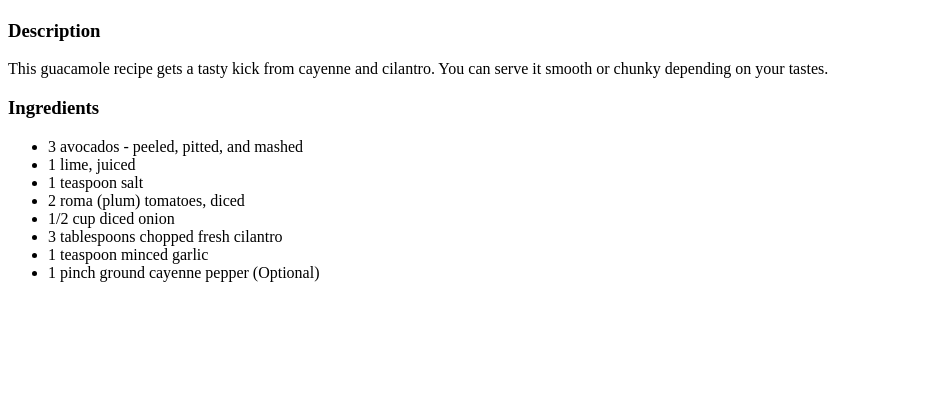
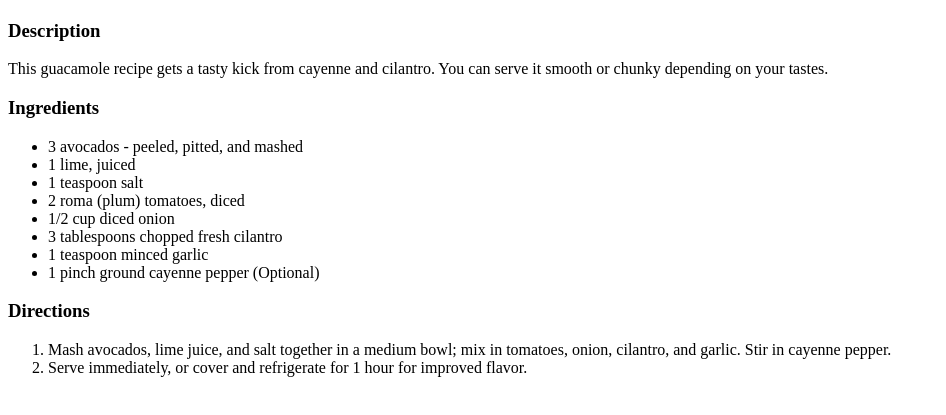
Before and after one commit to sharpskull2/odin-recipes, a plain HTML site: page recipes/guacamole.html in a window 1280 px wide. Shown: the part 99-514 px from the top of the page, without its empty margins (0-946 px from the left). Drawn offline with Linux system fonts and the light colour scheme.

Commit message:
Added recipe directions
Added directions header and the steps to make guacamole

```diff
--- a/recipes/guacamole.html
+++ b/recipes/guacamole.html
@@ -25,5 +25,16 @@
             <li>1 teaspoon minced garlic</li>
             <li>1 pinch ground cayenne pepper (Optional)</li>
         </ul>
+
+        <h3>Directions</h3>
+        <ol>
+            <li>Mash avocados, lime juice, and salt together in a
+                medium bowl; mix in tomatoes, onion, cilantro, and
+                garlic. Stir in cayenne pepper.
+            </li>
+            <li>Serve immediately, or cover and refrigerate for 1
+                hour for improved flavor.
+            </li>
+        </ol>
     </body>
 </html>
```
